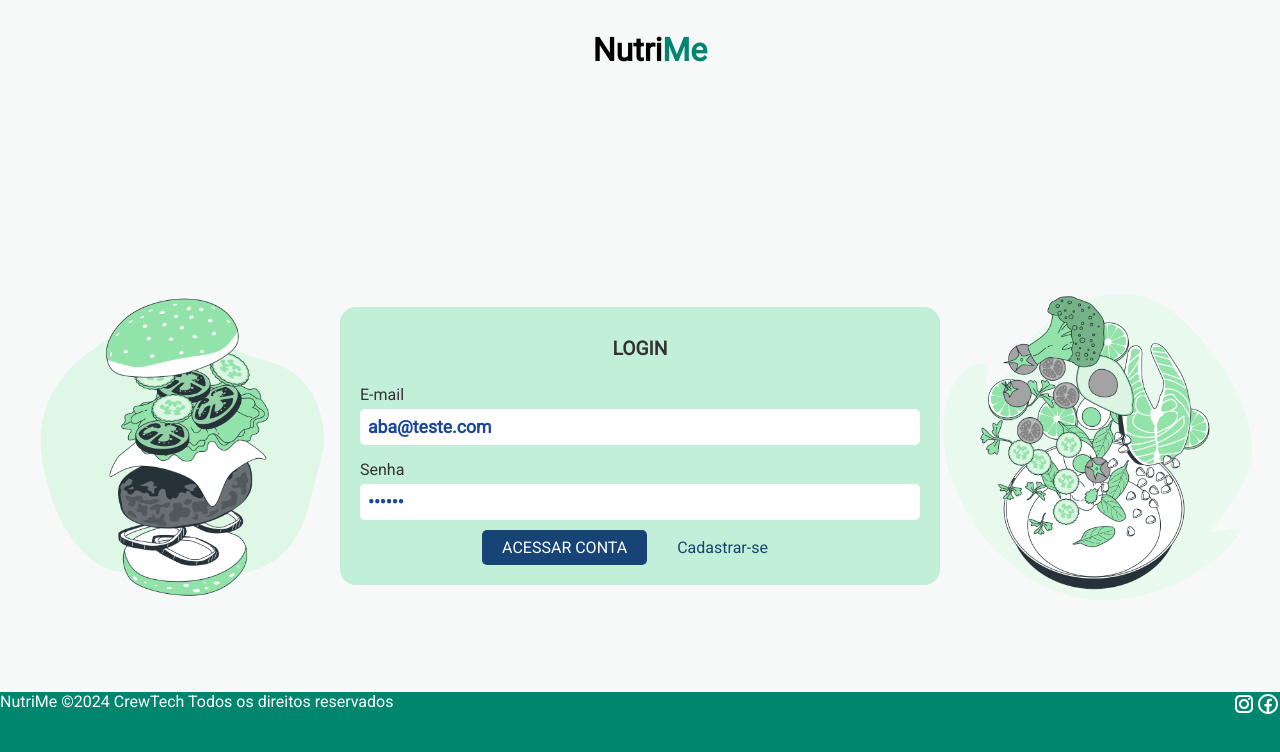
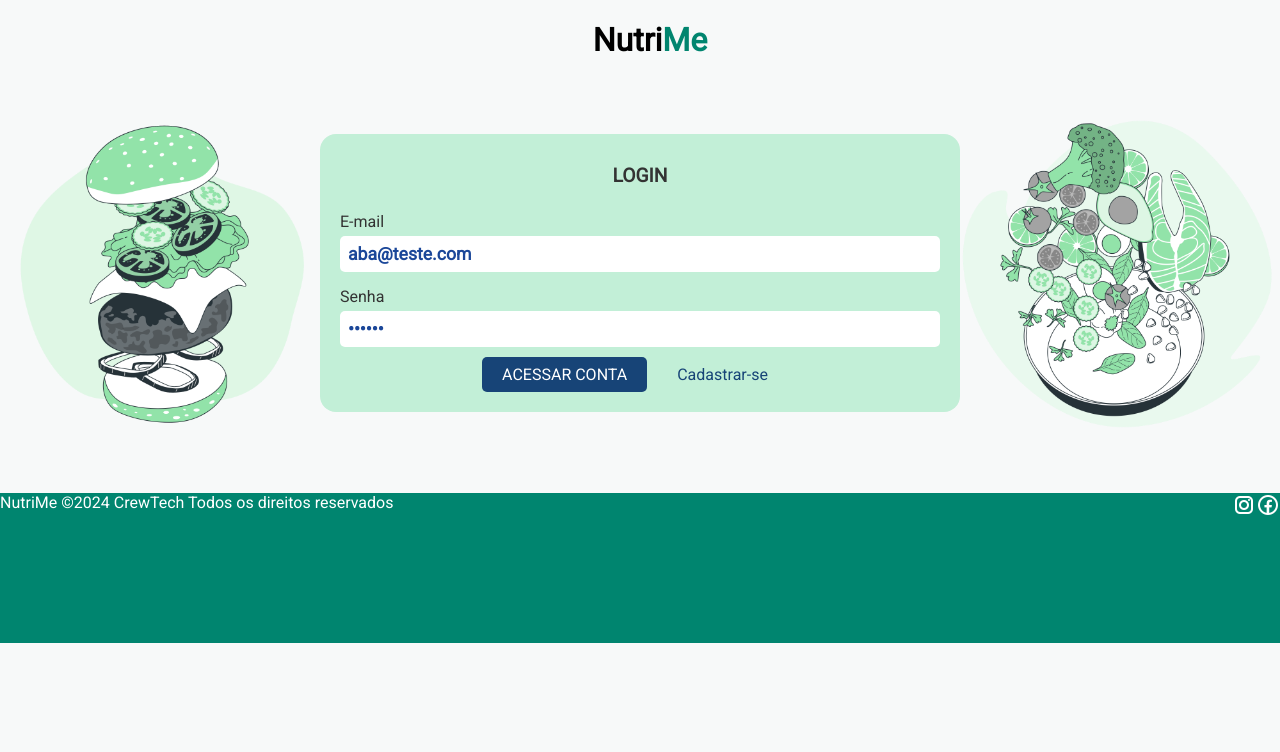
Before and after one commit to crewTech-ABP/API-DSM-2SEM-2024, a React (Create React App) app in the folder nutriMe/front/: page / in a window 1280 px wide. Shown: the top 752 px of the page. Built offline with nearby package versions, Linux system fonts and the light colour scheme; no server answers.

Commit message:
Ajusta tela SignIn

```diff
--- a/nutriMe/front/src/components/Footer.tsx
+++ b/nutriMe/front/src/components/Footer.tsx
@@ -22,7 +22,8 @@ export default function Footer(){
 }
 
 const Wrapper = styled.div`
-    height: 0.5rem;
+    margin-top: 10rem;
+    height: 1rem;
     background-color: #00856F;
 `;
 
--- a/nutriMe/front/src/components/Header.tsx
+++ b/nutriMe/front/src/components/Header.tsx
@@ -19,8 +19,7 @@ export default function Header() {
 const Wrapper = styled.div`
   display: flex;
   flex-direction: row;
+  justify-content: center;
   align-items: center;
-  padding: 10px;
   box-sizing: border-box;
-  justify-content: center;
 `;
--- a/nutriMe/front/src/pages/SettingsPage.tsx
+++ b/nutriMe/front/src/pages/SettingsPage.tsx
@@ -67,7 +67,6 @@ export default function SettingsPage() {
       {error && <Error>{error.error}</Error>}
       {showPopup && <PopupMessage message={messagePopup} setShowPopup={setShowPopup} />}
       <FieldWrapper>
-
         <TextSld>Configurações</TextSld>
         <Input
           type="text"
--- a/nutriMe/front/src/pages/SignInPage.tsx
+++ b/nutriMe/front/src/pages/SignInPage.tsx
@@ -73,6 +73,7 @@ const Wrapper = styled.div`
   display: flex;
   flex-direction: column;
   height: 100vh;
+  width: 100vw;
   box-sizing: border-box;
 `;
 
@@ -80,8 +81,9 @@ const ContentWrapper = styled.div`
   display: flex;
   justify-content: space-between;
   align-items: center;
-  flex: 1;  /* Take up the remaining space after the header */
-  padding: 0 20px;
+  margin-top: 2rem;
+  padding: 0 20px
+  margin-top: -10rem;
 `;
 
 const LineSld = styled.div`
```
